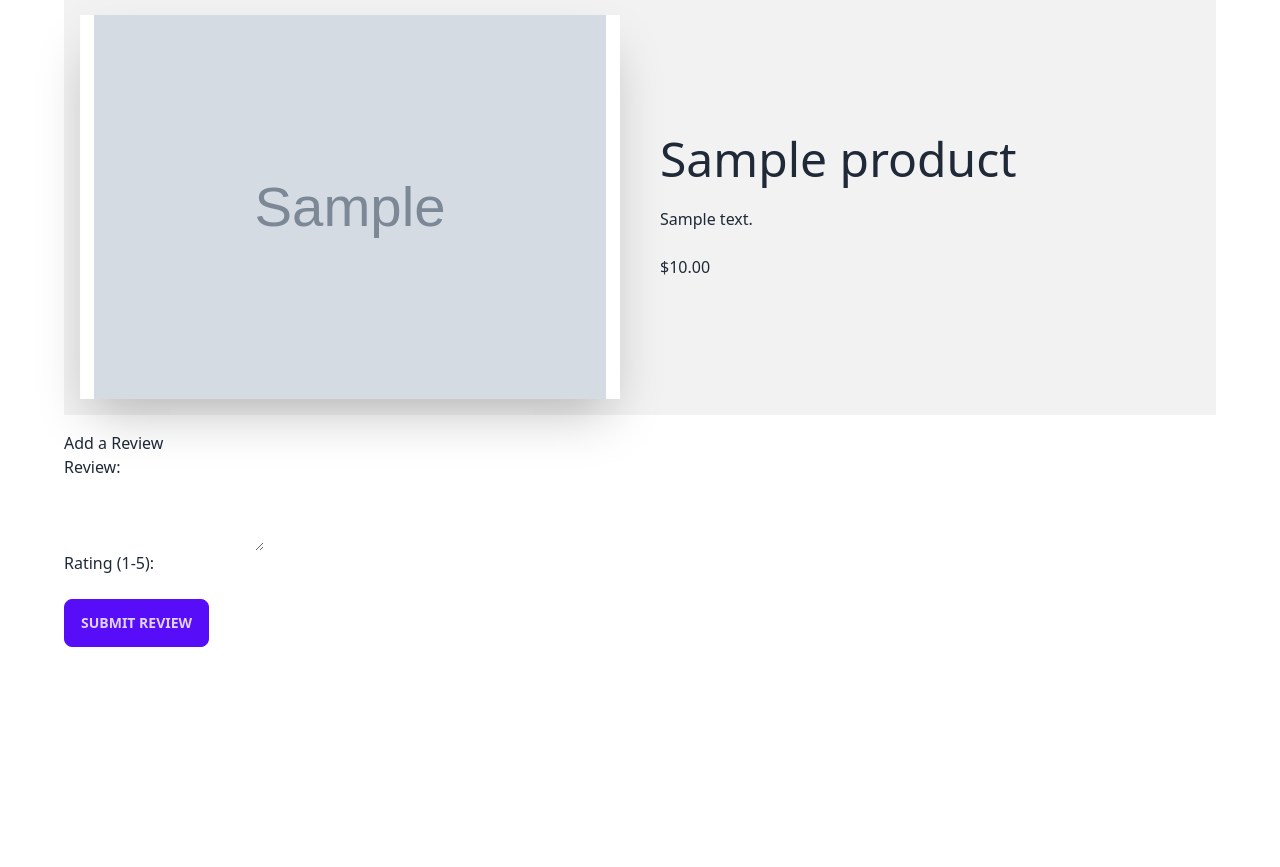
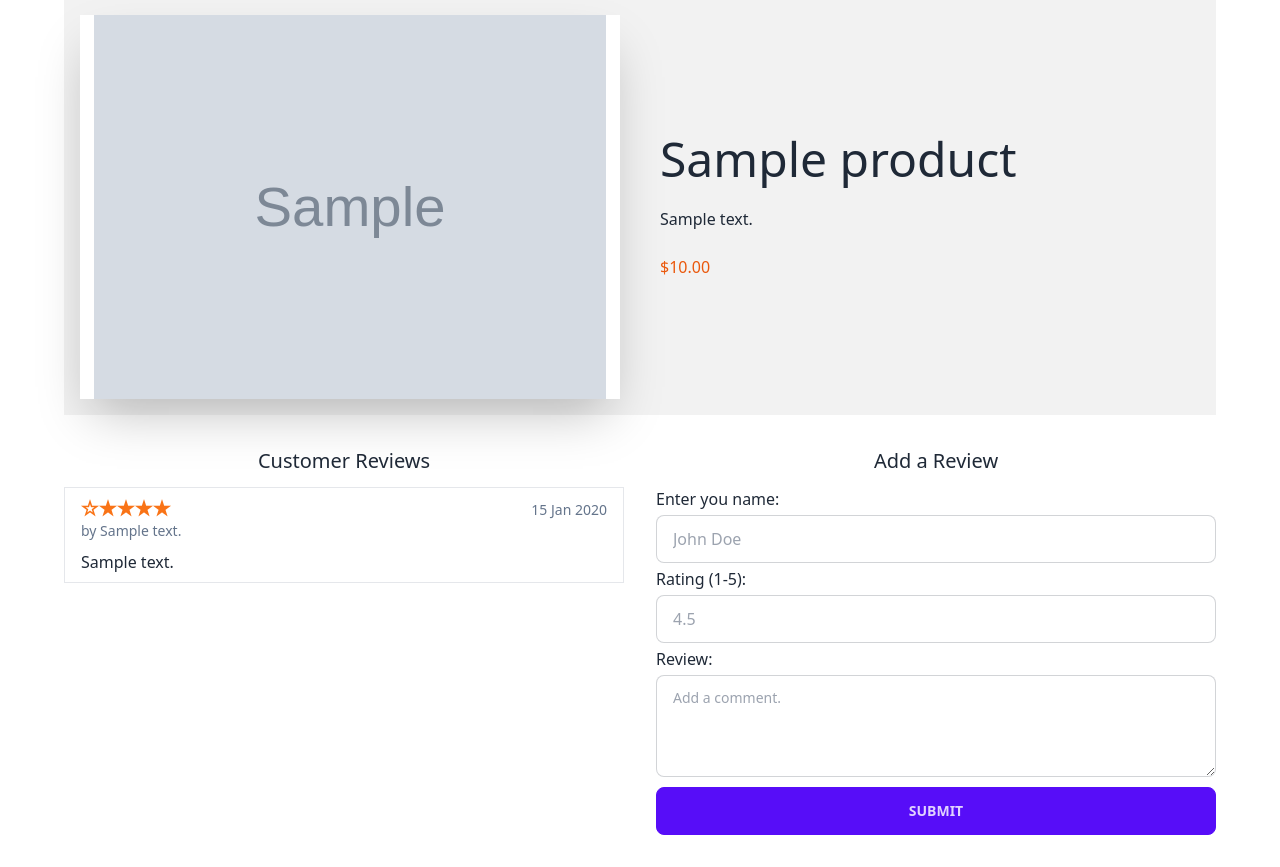
Before and after one commit to imnahmed17/django-assignment, a Django app: page /products/1/ in a window 1280 px wide. Shown: the part 165-1032 px from the top of the page. Before the commit the page ends 812 px from the top, so only its background shows below. Run offline with Django 4.2, Linux system fonts and the light colour scheme; tables that the repository leaves empty hold one stand-in row (values such as "Sample post"); grey boxes marked "Sample" are stand-in pictures; some libraries are stand-ins or nearby versions.

Commit message:
review amd environment variable added

```diff
--- a/ecommerce/products/models.py
+++ b/ecommerce/products/models.py
@@ -15,8 +15,13 @@ class Product(models.Model):
 class Review(models.Model):
     review_id = models.AutoField(primary_key=True)
     review_product = models.ForeignKey(Product, on_delete=models.CASCADE)
+    review_user = models.CharField(max_length=50, null=True, blank=True)
     review_rating = models.DecimalField(max_digits=2, decimal_places=1)
     review_content = models.TextField()
+    created_at = models.DateTimeField(auto_now_add=True)
 
     def __str__(self):
         return self.review_product.products_name
+
+    def formatted_created_at(self):
+        return self.created_at.strftime('%d %b %Y')
--- a/ecommerce/products/templates/products/messages.html
+++ b/ecommerce/products/templates/products/messages.html
@@ -11,10 +11,12 @@
 <script>
     document.addEventListener('DOMContentLoaded', function() {
         const alert = document.getElementById('alert');
-        alert.classList.remove('hidden');
 
-        setTimeout(function() {
-            alert.classList.add('hidden');
-        }, 1100);
+        if (alert){
+            alert.classList.remove('hidden');
+            setTimeout(function() {
+                alert.classList.add('hidden');
+            }, 1100);
+        }
     });
 </script>
--- a/ecommerce/products/templates/products/navbar.html
+++ b/ecommerce/products/templates/products/navbar.html
@@ -4,7 +4,6 @@
     </div>
     <div class="flex-none gap-2">
         <form method="GET" action="{% url 'products:product_list' %}">
-            {% csrf_token %}
             <div class="form-control">
                 <div class="input-group">
                     <input type="search" name="search_field" placeholder="Search by name" class="input input-bordered w-24 md:w-auto" autocomplete="off" />
--- a/ecommerce/products/templates/products/product_details.html
+++ b/ecommerce/products/templates/products/product_details.html
@@ -6,37 +6,63 @@
     <title>Ecommerce Django</title>
     <script src="https://cdn.tailwindcss.com"></script>
     <link href="https://cdn.jsdelivr.net/npm/daisyui@3.6.1/dist/full.css" rel="stylesheet" type="text/css" />
+    <link rel="stylesheet" href="https://cdnjs.cloudflare.com/ajax/libs/font-awesome/5.15.3/css/all.min.css">
+    <link rel='stylesheet' href='https://cdn-uicons.flaticon.com/uicons-solid-straight/css/uicons-solid-straight.css'>
+    <link rel='stylesheet' href='https://cdn-uicons.flaticon.com/uicons-regular-straight/css/uicons-regular-straight.css'>
 </head>
 <body class="max-w-6xl mx-auto">
     {% include './navbar.html' %}
     {% include './messages.html' %}
+    <!-- product details -->
     <h1 class="text-4xl font-serif font-medium text-center my-5">Product Details</h1>
     <div class="mt-10 hero bg-base-200">
-        <div class="hero-content w-full flex-col lg:flex-row gap-10">
-            <div class="w-1/2 flex justify-center shadow-2xl bg-base-100">
+        <div class="hero-content w-full flex-col md:flex-row gap-10">
+            <div class="w-full md:w-1/2 flex justify-center shadow-2xl bg-base-100">
                 <figure><img src="{{ product.products_image.url }}" class="h-96" alt="{{ product.products_name }}" /></figure>
             </div>
-            <div class="w-1/2 text-center lg:text-left">
+            <div class="w-full md:w-1/2 text-center lg:text-left">
                 <h1 class="text-5xl font-medium">{{ product.products_name }}</h1>
                 <p class="py-6">{{ product.products_description | linebreaksbr }}</p>
-                <p>${{ product.products_price }}</p>
+                <p class="text-orange-600">${{ product.products_price }}</p>
             </div>
         </div>
     </div>
-    <div class="mt-4">
-        <h3>Add a Review</h3>
-        <form method="POST" action="{% url 'products:add_review' product.products_id %}">
-          {% csrf_token %}
-          <div class="form-group">
-            <label for="content">Review:</label>
-            <textarea class="form-control" id="content" name="content" rows="3"></textarea>
-          </div>
-          <div class="form-group">
-            <label for="rating">Rating (1-5):</label>
-            <input type="float" class="form-control" id="rating" name="rating" min="1" max="5">
-          </div>
-          <button type="submit" class="btn btn-primary">Submit Review</button>
-        </form>
+    <!-- product review -->
+    <div class="my-8">
+        <div class="px-4 lg:px-0 flex flex-col-reverse md:flex-row gap-8">
+            <div class="w-full md:w-1/2">
+                <h2 class="text-xl text-center font-medium mb-3">Customer Reviews</h2>
+                <div class="space-y-0">
+                    {% for review in product.review_set.all %}
+                        <div class="border px-4 py-2">
+                            {% load custom_star_tags %}
+                            <div class="flex justify-between items-center">
+                                <p>{{ review.review_rating|stars_display|safe }}</p>
+                                <p class="text-sm text-slate-500">{{ review.formatted_created_at }}</p>
+                            </div>
+                            <p class="text-sm text-slate-500 leading-none">by {{ review.review_user }}</p>
+                            <p class="mt-3">{{ review.review_content }}</p>
+                        </div>
+                        {% empty %}
+                            <h3 class="text-center font-medium mb-3">No review found.</h3>
+                    {% endfor %}
+                </div>
+            </div>
+            <div class="w-full md:w-1/2">
+                <h2 class="text-xl text-center font-medium mb-3">Add a Review</h2>
+                <form action="{% url 'products:add_review' product.products_id %}" method="POST" class="space-y-1">
+                    {% csrf_token %}
+                    <label for="uname" class="block">Enter you name:</label>
+                    <input type="text" name="uname" placeholder="John Doe" class="input input-bordered w-full" autocomplete="off" />
+                    <label for="rating" class="block">Rating (1-5):</label>
+                    <input type="number" name="rating" step="0.1" min="1" max="5" placeholder="4.5" class="input input-bordered w-full" autocomplete="off" />
+                    <label for="content" class="block">Review:</label>
+                    <textarea name="content" rows="3" class="textarea textarea-bordered w-full" placeholder="Add a comment."></textarea>
+                    <br>
+                    <button class="btn btn-primary w-full">Submit</button>
+                </form>
+            </div>
+        </div>
     </div>
 </body>
 </html>
--- a/ecommerce/products/templates/products/product_list.html
+++ b/ecommerce/products/templates/products/product_list.html
@@ -19,7 +19,7 @@
                     <div class="card-body mt-3">
                         <h2 class="card-title">{{ product.products_name }}</h2>
                         <p class="text-sm">{{ product.products_description | linebreaksbr }}</p>
-                        <p class="text-orange-700 text-base">${{ product.products_price }}</p>
+                        <p class="text-orange-600 text-base">${{ product.products_price }}</p>
                         <div class="card-actions justify-end">
                             <a href="{% url 'products:product_details' product.products_id %}" class="btn btn-primary">Show Details</a>
                         </div>
--- /dev/null
+++ b/ecommerce/products/templatetags/custom_star_tags.py
@@ -0,0 +1,19 @@
+from django import template
+from django.utils.safestring import mark_safe
+
+register = template.Library()
+
+@register.filter
+def stars_display(rating_value):
+    full_stars = int(rating_value)
+    decimal_part = rating_value - full_stars
+    half_star = 0.5 if rating_value - full_stars >= 0.25 else 0
+    empty_stars = 5 - full_stars - (1 if decimal_part >= 0.25 else 0)
+
+    stars_html = ''.join([
+        '<i class="fi fi-ss-star text-lg text-orange-500"></i>' * full_stars,
+        '<i class="fi fi-ss-star-sharp-half-stroke text-lg text-orange-500"></i>' if decimal_part >= 0.25 else '',
+        '<i class="fi fi-rs-star text-lg text-orange-500"></i>' * int(empty_stars),
+    ])
+
+    return mark_safe(stars_html)
--- a/ecommerce/products/views.py
+++ b/ecommerce/products/views.py
@@ -25,10 +25,18 @@ def product_details(request, product_id):
 
 def add_review(request, product_id):
     if request.method == 'POST':
+        uname = request.POST.get('uname')
+        rating = request.POST.get('rating')
+        content = request.POST.get('content')
         product = get_object_or_404(Product, pk=product_id)
-        content = request.POST.get('review_content')
-        rating = int(request.POST.get('review_rating'))
 
-        Review.objects.create(product=product, content=content, rating=rating)
+        if not uname:
+            uname = 'Anonymous'
 
-    return redirect('product_details', product_id=product_id)
+        if rating and content:
+            review = Review(review_product=product, review_user=uname, review_rating=rating, review_content=content)
+            review.save()
+        else:
+            messages.error(request, 'Rating and review field required.')
+
+    return redirect('products:product_details', product_id=product_id)
--- a/requirement.txt
+++ b/requirement.txt
@@ -1,3 +1,4 @@
 Django==4.2.4
 psycopg2-binary==2.9.7
 Pillow==10.0.0
+django-environ==0.10.0
```
Also changed, not shown: ecommerce/ecommerce/settings.py (+17 -7 lines), ecommerce/products/migrations/0006_review_review_user.py (added), ecommerce/products/migrations/0007_review_created_at.py (added), 1 other file.
